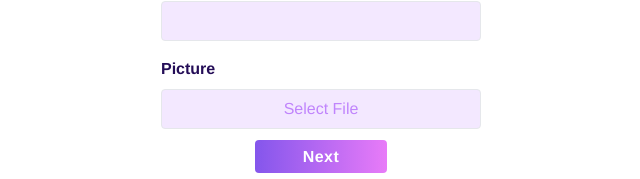
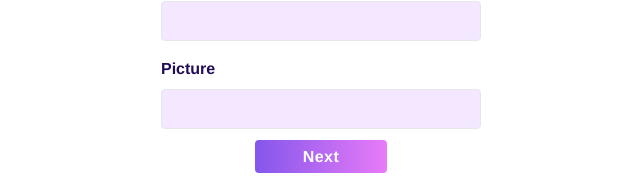
Before and after one commit to MohamedBechirMejri/envited-test-project, a Next.js app: page /create in a window 1280 px wide. Shown: the part 551-730 px from the top of the page, without its empty margins (319-959 px from the left). Built offline with nearby package versions, Linux system fonts and the light colour scheme.

Commit message:
switch to url input

```diff
--- a/pages/create.tsx
+++ b/pages/create.tsx
@@ -89,16 +89,14 @@ const Create = ({ event, setEvent }: { event: any; setEvent: any }) => {
         <label htmlFor="photo" className="font-semibold">
           Picture
         </label>
-        <div className="relative flex items-center justify-center w-full h-10 text-center text-purple-400 transition-all bg-purple-100 border rounded outline-none cursor-pointer ring-purple-200 focus:bg-transparent focus:ring-2">
-          <input
-            type="file"
-            id="photo"
-            className="absolute top-0 left-0 w-full h-full opacity-0"
-            onChange={e => setPicture(e.target.value)}
-            value={picture}
-          />
-          <p>Select File</p>
-        </div>
+
+        <input
+          type="text"
+          id="photo"
+          className="relative flex items-center justify-center w-full h-10 text-center text-purple-400 transition-all bg-purple-100 border rounded outline-none ring-purple-200 focus:bg-transparent focus:ring-2"
+          onChange={e => setPicture(e.target.value)}
+          value={picture}
+        />
       </div>
       <Link href="/event">
         <a className="w-[#320px] bg-gradient-to-r from-[#8456EC] to-[#E87BF8] text-white p-2 rounded px-12 font-semibold tracking-wide mt-4">
```
